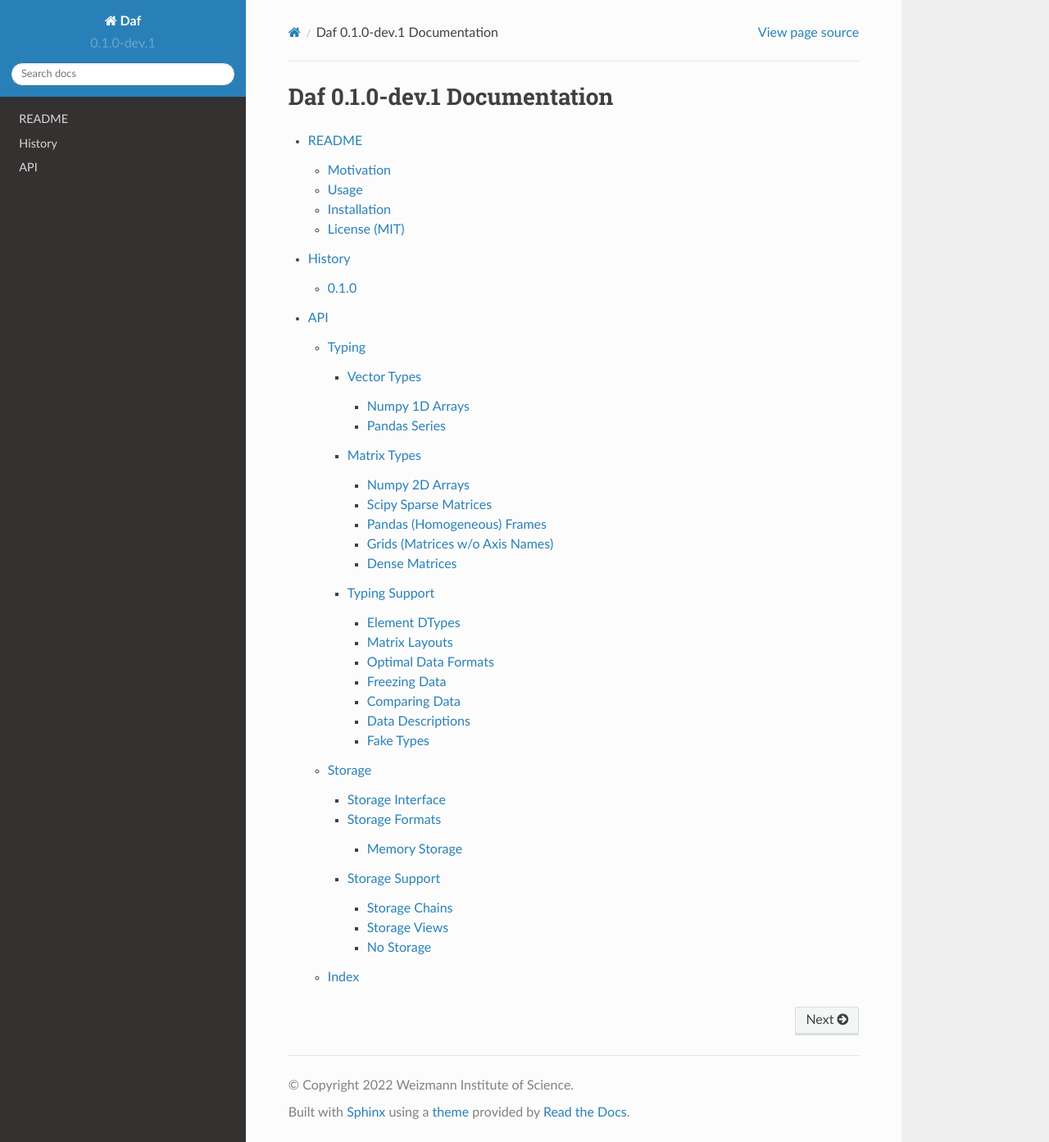
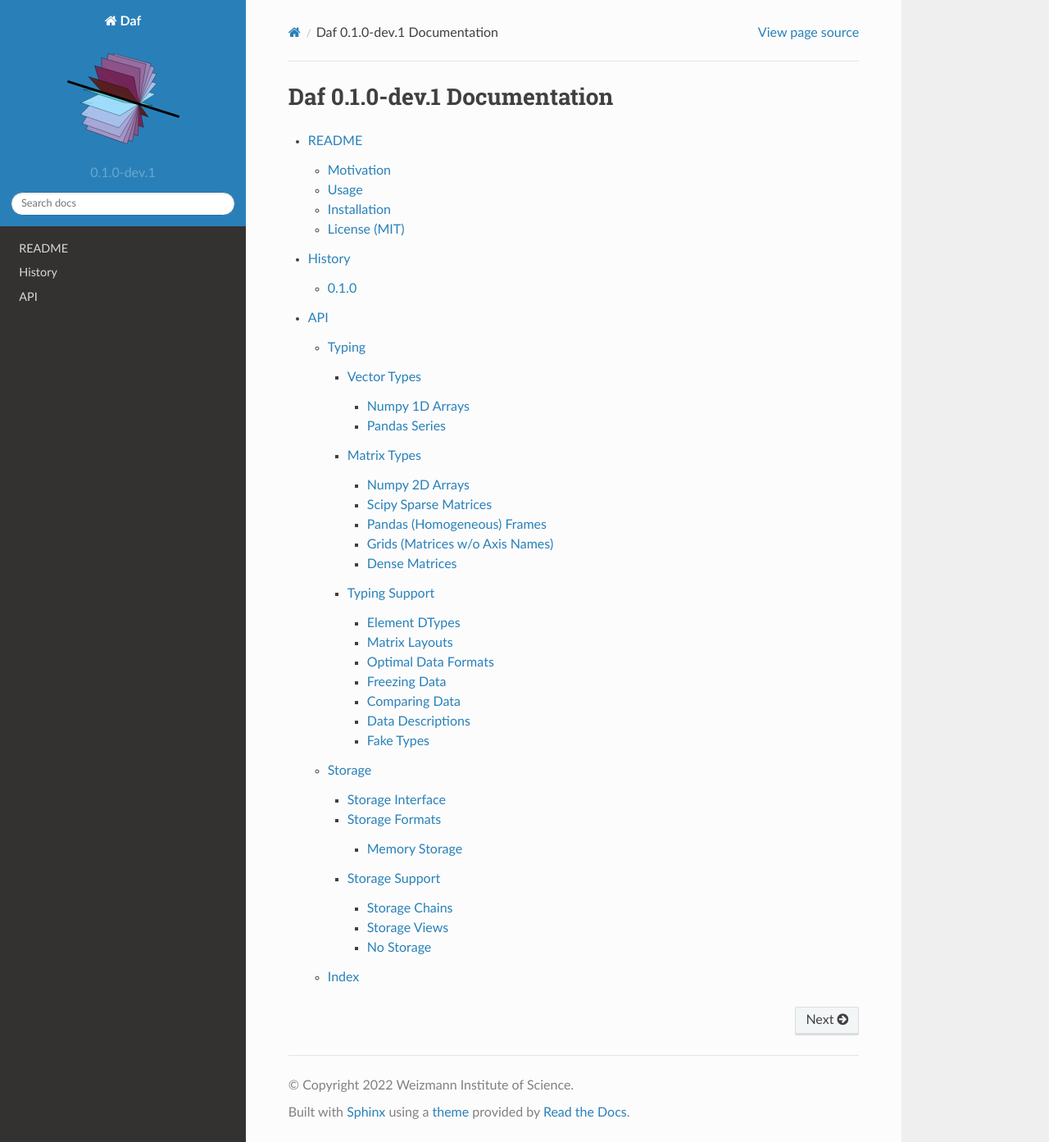
Before and after one commit to tanaylab/daf, a Sphinx documentation site: the page built from docs/index.rst, in a window 1280 px wide and 1393 px high. Shown: the whole window at 82% size. Built offline with Sphinx 7.4.7 and the Read the Docs theme 2.0.0, drawn with Linux system fonts in a browser that asks for light colours.

Commit message:
Add an SVG logo.

```diff
--- a/docs/conf.py
+++ b/docs/conf.py
@@ -174,7 +174,7 @@ if not on_rtd:  # only import and set the theme if we're building docs locally
 # so a file named "default.css" will overwrite the builtin "default.css".
 #html_static_path = ['_static']
 
-# html_logo = "daf.png"
+html_logo = "logo.svg"
 
 
 # -- Options for HTMLHelp output ---------------------------------------
```
Also changed, not shown: docs/logo.svg (added).
